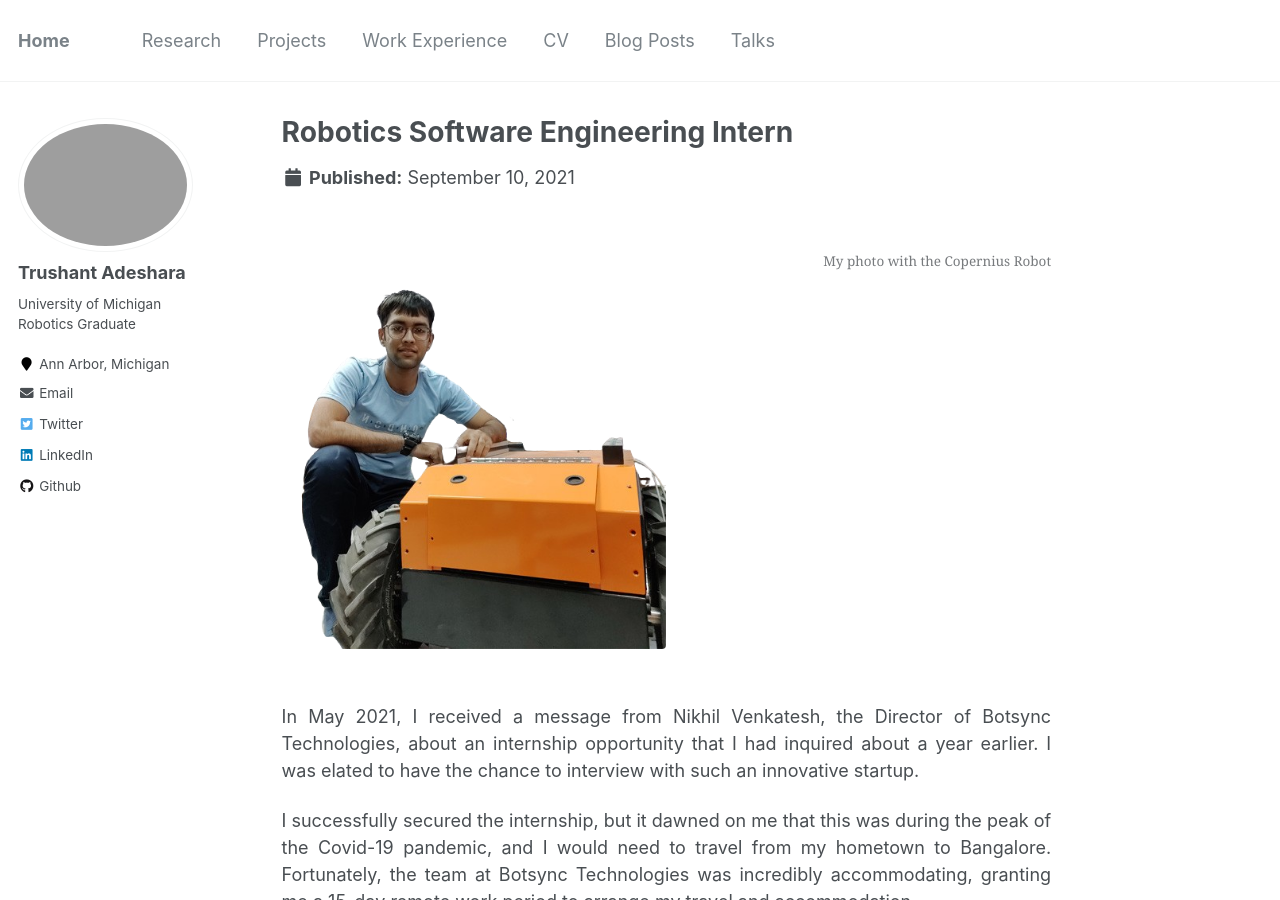
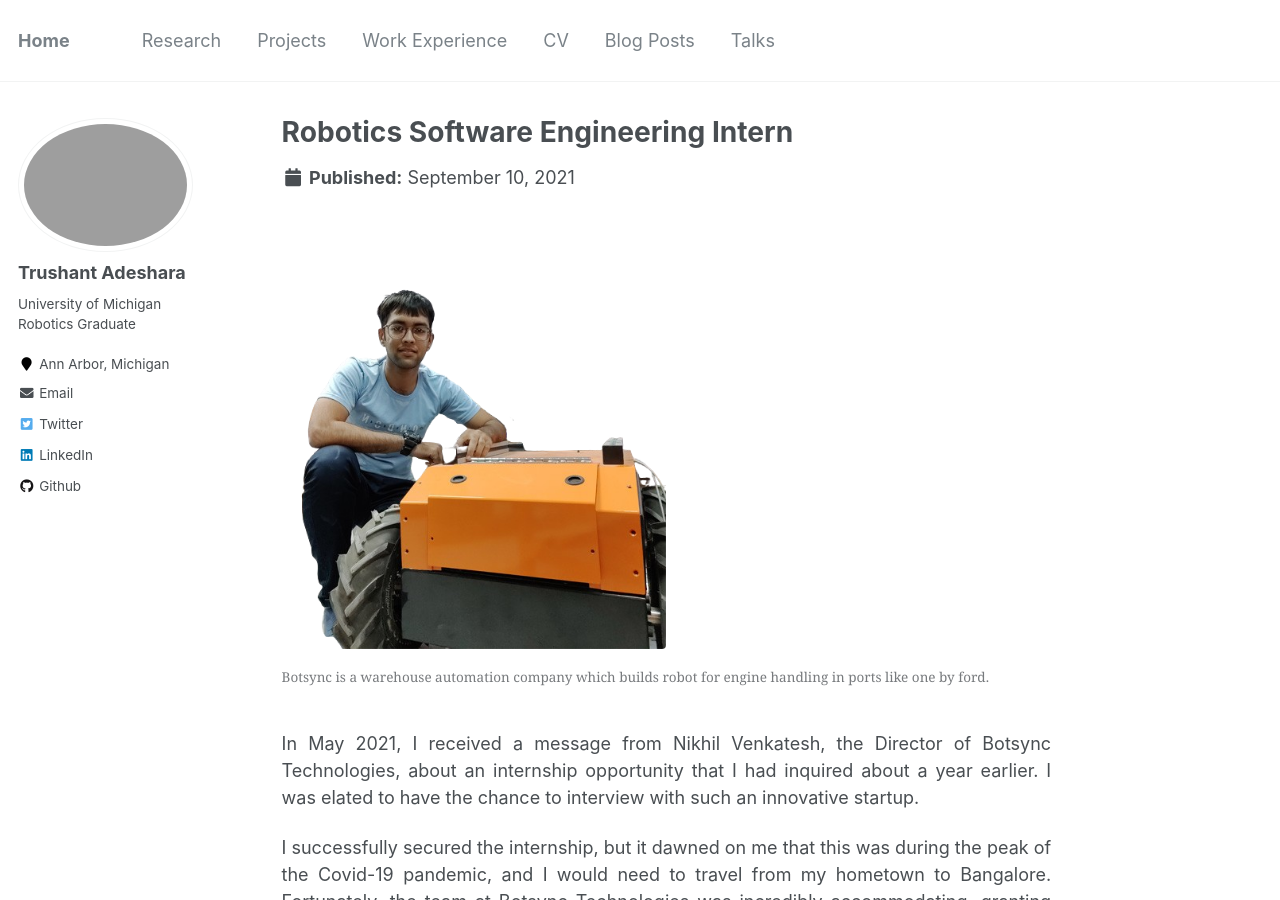
Before and after one commit to trushant05/trushant05.github.io, a Jekyll site: the page built from _work/2021-09-10-work-2.md, in a window 1280 px wide and 900 px high. Built offline with Jekyll 4.4.1, drawn with Linux system fonts in a browser that asks for light colours; some of the changed text lies outside the part shown.

Commit message:
test figure caption as company introduction

```diff
--- a/_work/2021-09-10-work-2.md
+++ b/_work/2021-09-10-work-2.md
@@ -6,14 +6,18 @@ permalink: /work/botsync/
 date: 2021-09-10
 location: "Bangalore, Karnataka, India"
 tags:
-  - test
+  - Botsync
+  - ROS1
+  - Open-RMF
+  - C++
+  - Python
 ---
 
 <figure>
   <img src="/images/work/botsync/me.png" alt="Me hanging out with Copernius"
     style="width: 50%; height: 50%;">
   <figcaption style="text-align: center">
-      My photo with the Copernius Robot
+     Botsync is a warehouse automation company which builds robot for engine handling in ports like one by ford.
   </figcaption>
 </figure>
 
```
